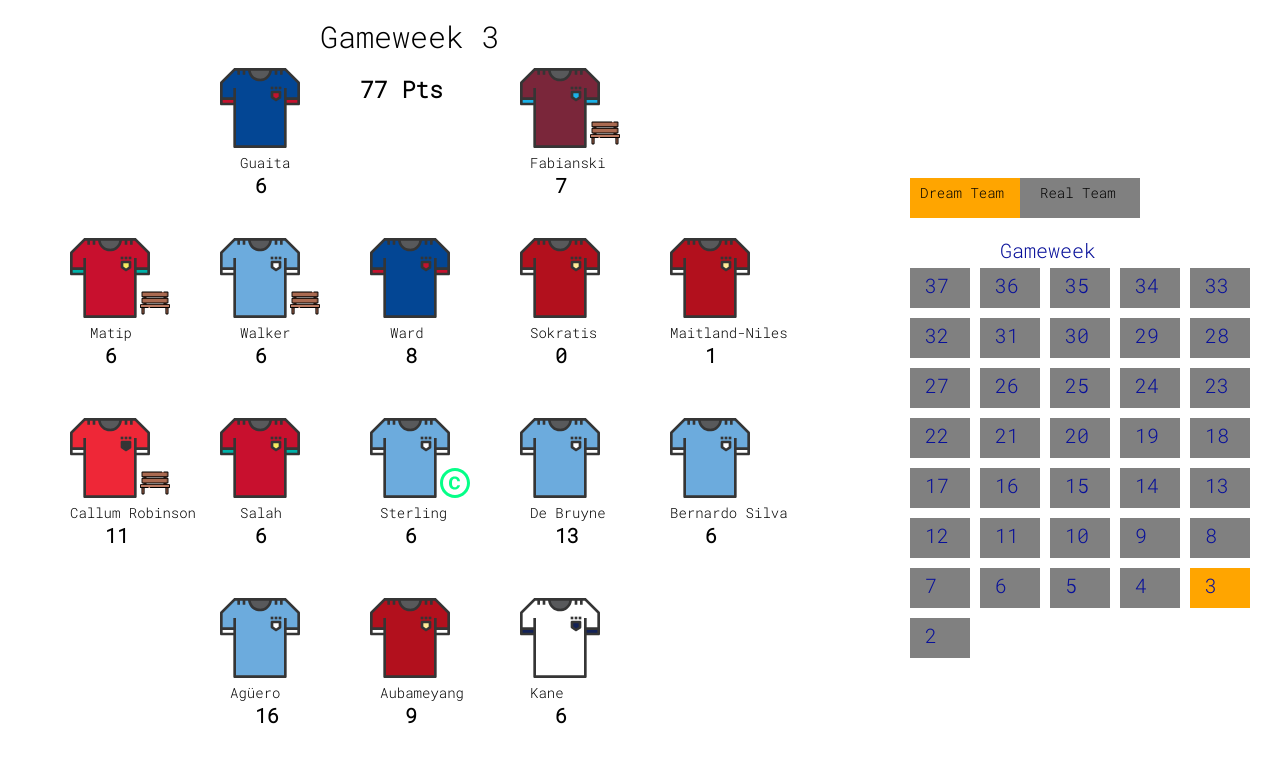
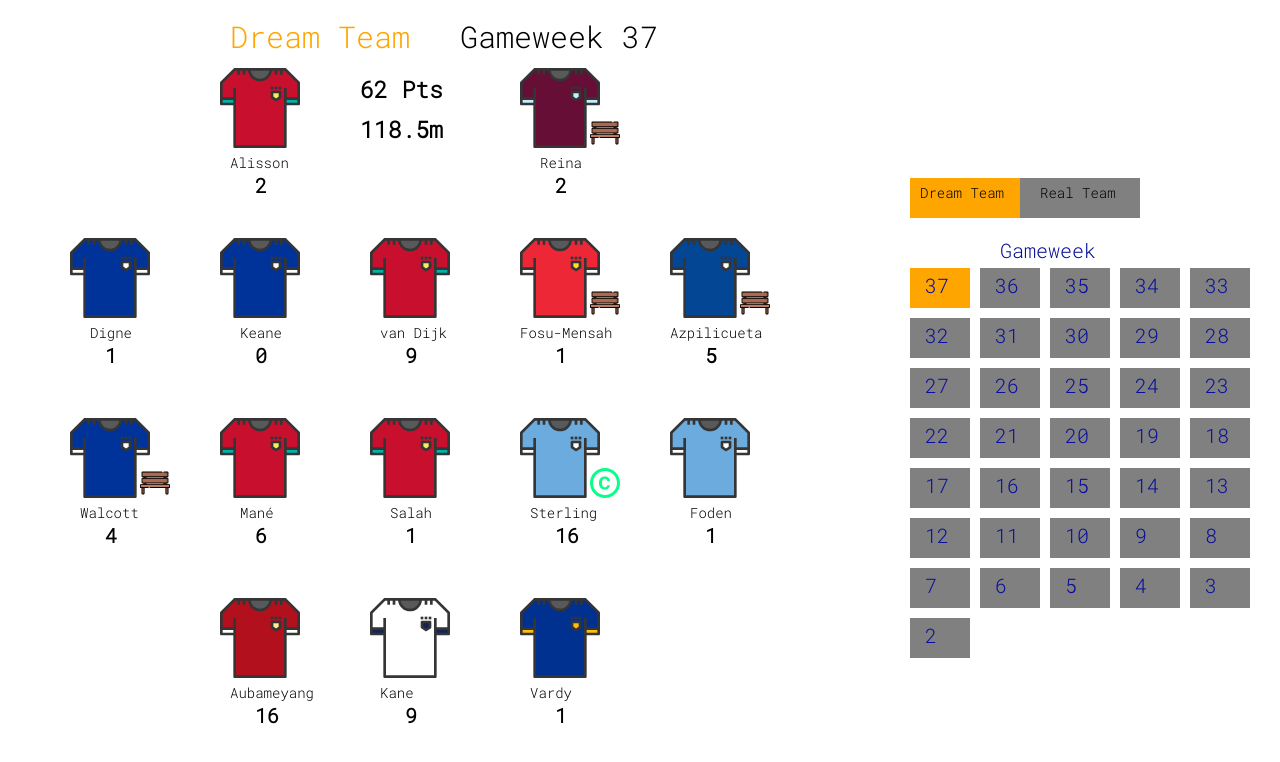
Before and after one commit to raghoonandh/raghoonandh.github.io, a plain HTML site: page wengrai/2019-20/index.html in a window 1280 px wide. Shown: the part 60-822 px from the top of the page. Drawn offline with Linux system fonts and the light colour scheme.

Commit message:
Google Analytics added

```diff
--- a/wengrai/2019-20/index.html
+++ b/wengrai/2019-20/index.html
@@ -13,6 +13,15 @@
 <script src="../../bower_components/intro.js/minified/intro.min.js"></script>
 <link rel="shortcut icon" type="image/png" href="wengr.png" />
 <link rel="stylesheet" href="teampick.css">
+<!-- Global site tag (gtag.js) - Google Analytics -->
+<script async src="https://www.googletagmanager.com/gtag/js?id=UA-78417578-2"></script>
+<script>
+  window.dataLayer = window.dataLayer || [];
+  function gtag(){dataLayer.push(arguments);}
+  gtag('js', new Date());
+
+  gtag('config', 'UA-78417578-2');
+</script>
 	</head>
 	<body>
 		<nav class="navbar navbar-default">
--- a/wengrai/2019-20/teampick.css
+++ b/wengrai/2019-20/teampick.css
@@ -72,3 +72,10 @@
 {
     fill: grey;
 }
+
+.teamtype
+{
+    fill: orange;
+    font-size: 30px;
+
+}
--- a/wengrai/2019-20/teampick.js
+++ b/wengrai/2019-20/teampick.js
@@ -11,6 +11,8 @@
               .append('svg')
               .attr('width', 400)
               .attr('height', h)
+
+
 				 // svg.append("svg:image")
   			// 		.attr("xlink:href", 'img/football-field.svg')
   			// 		.attr("width", w)
@@ -23,7 +25,7 @@
 
 
 var divTooltip = d3.select("body").append("div").attr("class", "toolTip_div");
-    var curr_round = 3;
+    var curr_round =  3
     var curr_type = 'model_dream';
 
     d3.csv("season201920-10kData.csv", function(data) {
@@ -45,7 +47,7 @@
     rounds.sort(function(a, b){return b-a});
     var row= 0
     var col = 0
-
+    curr_round =  d3.max(data, d => +d.round);
     function toggle_team(type)
     {
 
@@ -141,6 +143,7 @@
                          .classed('gameweek', true)
                          .attr('fill', '#08109A')
                          .text(function(d,i){ return Number(d)})
+                         .on('click', function(d, i){ pickteam( toggle_gameweek(Number(d)) )})
 
 
 
@@ -173,7 +176,10 @@
     //         col +=1
     //     }
     // }
-     console.log(curr_type);
+
+
+
+    console.log(curr_type);
     pickteam(curr_type, curr_round);
 
 
@@ -184,15 +190,27 @@
       console.log('there',mtype)
         curr_round = round| curr_round;
         curr_type =  mtype? mtype: curr_type;
-        console.log(curr_type);
-        console.log('now',curr_round);
+
+        gw_tex = 'Real Team'
+        if(curr_type=='model_dream')
+        gw_tex = 'Dream Team'
+
+
         svg.selectAll("*").remove();
 
         svg.append('text')
-            .attr('x', 250)
+            .attr('x', 390)
             .attr('y', 30)
-            .text('Gameweek ' + curr_round)
+            .text('Gameweek '+curr_round)
             .classed('weekname', true);
+
+
+
+        svg.append('text')
+            .attr('x', 160)
+            .attr('y', 30)
+            .text(gw_tex)
+            .classed('teamtype', true);
 
     var filter_data  = data.filter(function(d){return d.round == curr_round  });
           console.log(filter_data);
@@ -207,12 +225,20 @@
       var captain = starters.filter(function(d){ return Number(d.captain) == 1})
 
       total_points = total_points+Number(captain[0].total_points_nextgw)
+      var total_budget =  d3.sum(filter_data, d => d.value)
+      total_budget = total_budget/10
 
 
        svg.append('text')
             .attr('x', 290)
             .attr('y', 80)
             .text(total_points + ' Pts')
+            .classed('pointsbig', true);
+
+            svg.append('text')
+            .attr('x', 290)
+            .attr('y', 120)
+            .text(total_budget + 'm')
             .classed('pointsbig', true);
 
      var gk = 0,
```
Also changed, not shown: wengrai/index.html (+9 -0 lines), wengrai/teampick.css (+7 -0 lines), wengrai/teampick.js (+33 -7 lines), 1 other file.
